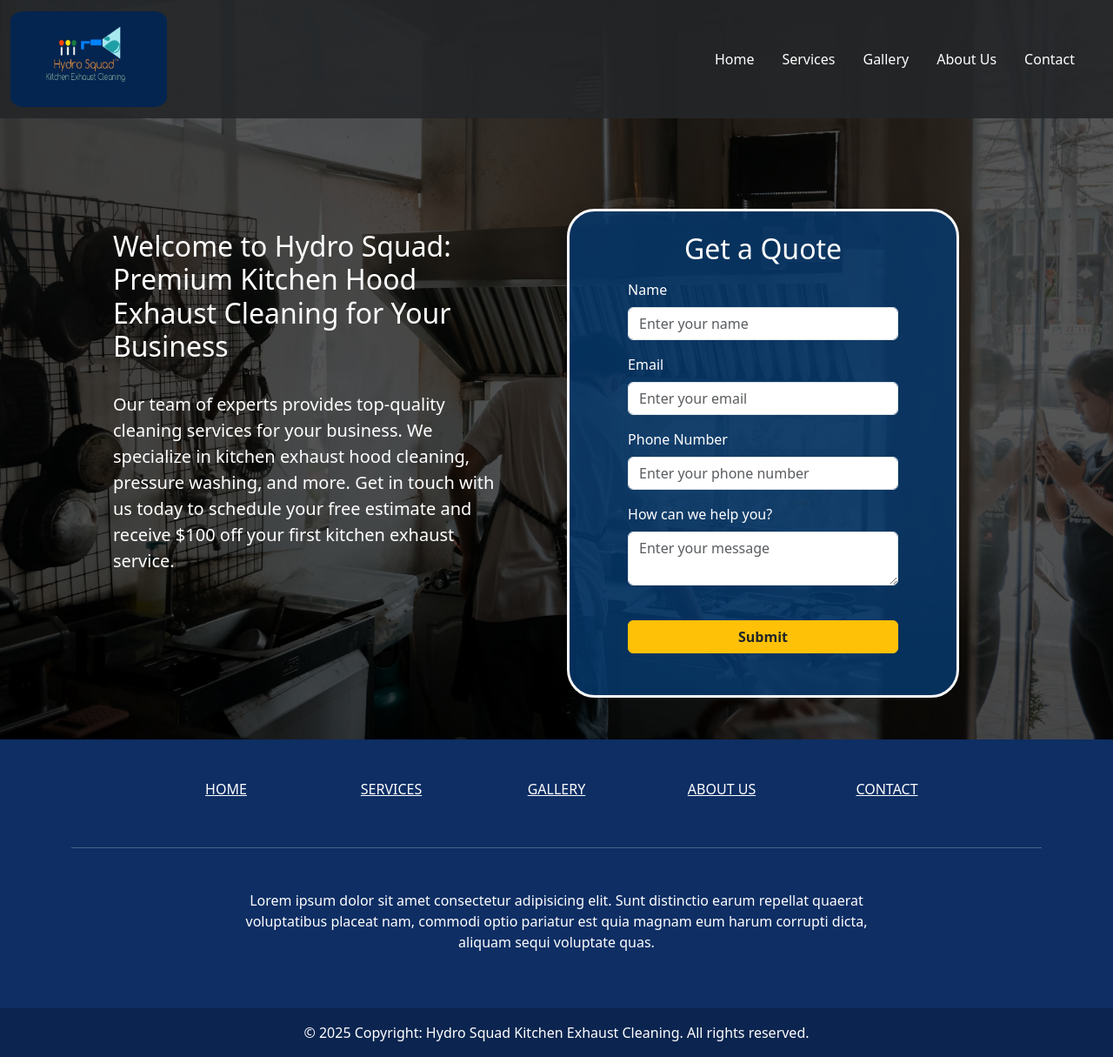
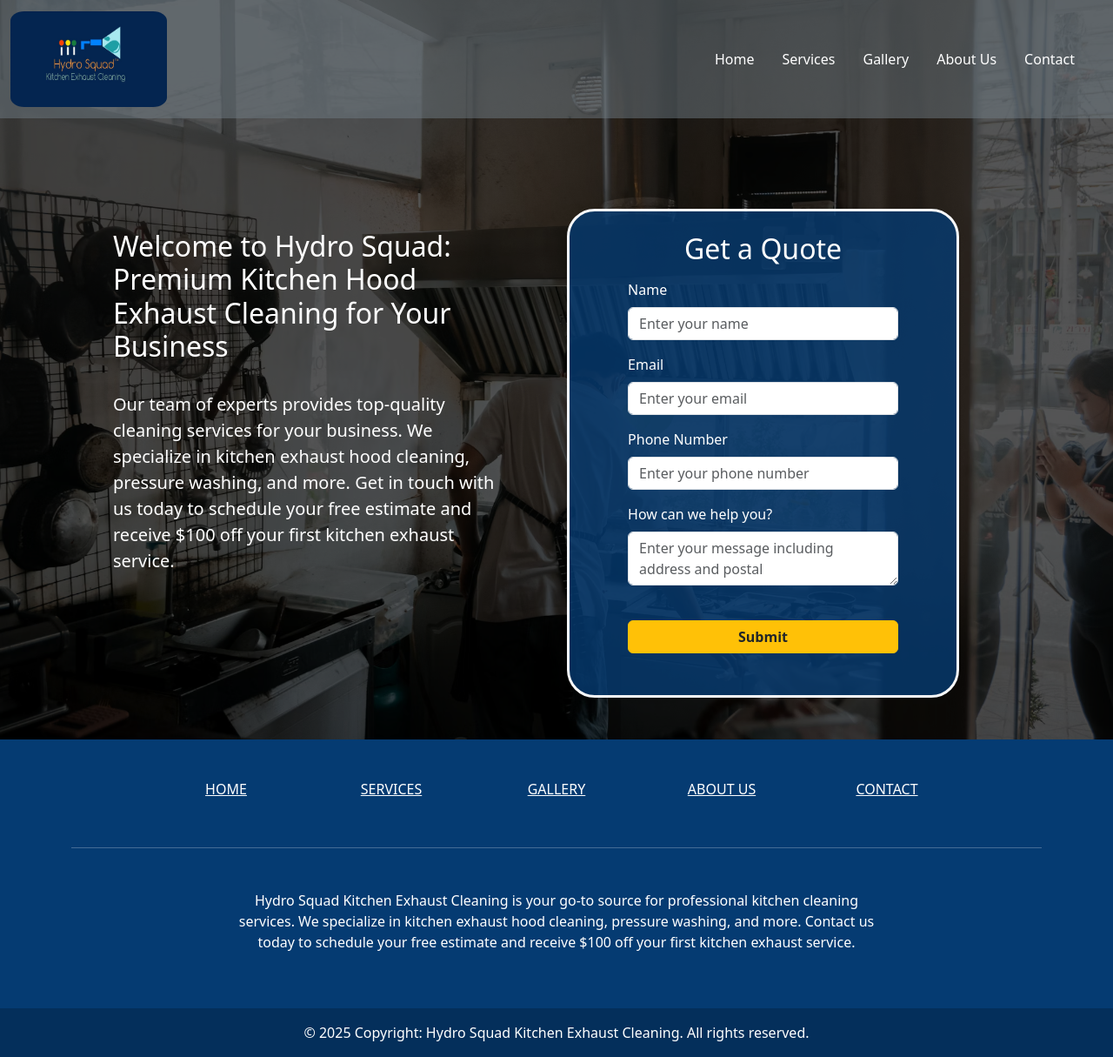
Before and after one commit to GuilleJI/Hydro-Squad-Website, a Next.js app: page / in a window 1280 px wide. Shown: the whole page at 87% size. Built offline with nearby package versions, Linux system fonts and the light colour scheme.

Commit message:
Update Footer and Navbar styles for improved aesthetics and clarity; enhance textarea placeholder for better user guidance

```diff
--- a/app/components/Footer.tsx
+++ b/app/components/Footer.tsx
@@ -5,7 +5,7 @@
     return (
         <>
             {/* // Add a footer for the application */}
-            <footer className="text-center text-white" style={{backgroundColor: "rgb(14, 46, 100)"}}>
+            <footer className="text-center text-white" style={{backgroundColor: "rgb(5, 59, 114)"}}>
                 {/* // Add a container for the footer */}
                 <div className="container">
                     {/* // Add a section for the footer */}
@@ -62,10 +62,7 @@
                         <div className="row d-flex justify-content-center">
                         <div className="col-lg-8">
                             <p>
-                            Lorem ipsum dolor sit amet consectetur adipisicing elit. Sunt
-                            distinctio earum repellat quaerat voluptatibus placeat nam,
-                            commodi optio pariatur est quia magnam eum harum corrupti
-                            dicta, aliquam sequi voluptate quas.
+                                Hydro Squad Kitchen Exhaust Cleaning is your go-to source for professional kitchen cleaning services. We specialize in kitchen exhaust hood cleaning, pressure washing, and more. Contact us today to schedule your free estimate and receive $100 off your first kitchen exhaust service.
                             </p>
                         </div>
                         </div>
--- a/app/components/Navbar.tsx
+++ b/app/components/Navbar.tsx
@@ -15,7 +15,7 @@
 export default function Navbar() {
     return (
         // Navbar
-        <nav className="navbar navbar-expand-md navbar-light fixed-top" style={{backgroundColor: 'rgba(36, 38, 41, 0.9)'}}>
+        <nav className="navbar navbar-expand-md navbar-light fixed-top" style={{backgroundColor: 'rgba(113, 124, 131, 0.5)'}}>
             {/* Navbar brand */}
             <div className="container-fluid ">
                 <Image
--- a/app/page.tsx
+++ b/app/page.tsx
@@ -56,7 +56,7 @@
                     </div>
                     <div className='form-group p-2'>
                       <label htmlFor="message" className='pb-2'>How can we help you?</label>
-                      <textarea className='form-control' id='message' placeholder='Enter your message' />
+                      <textarea className='form-control' id='message' placeholder='Enter your message including address and postal' />
                     </div>
                     <br/>
                     <div className='form-group p-2 pb-4'>
```
